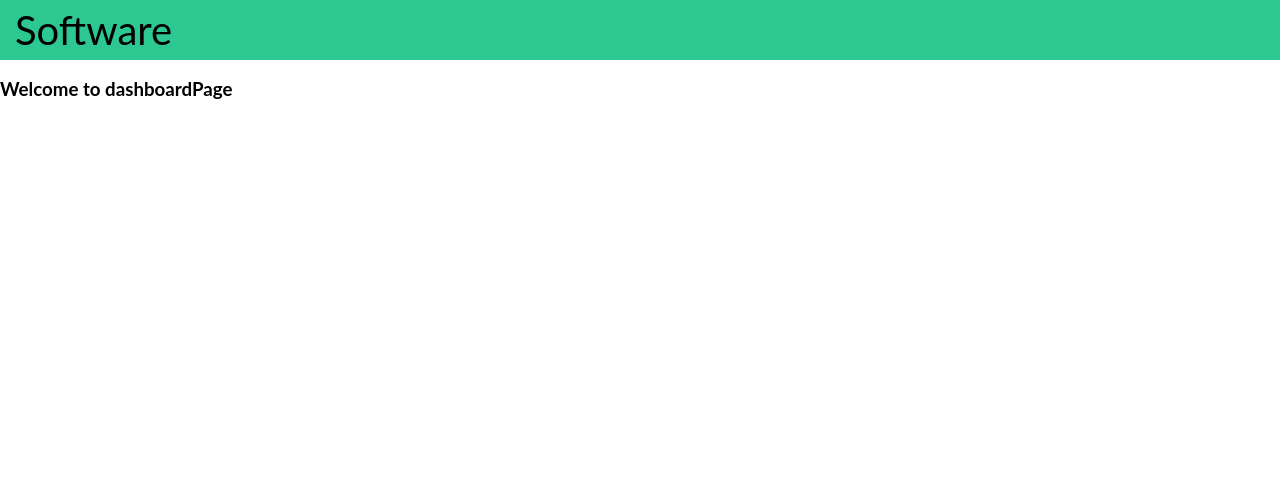
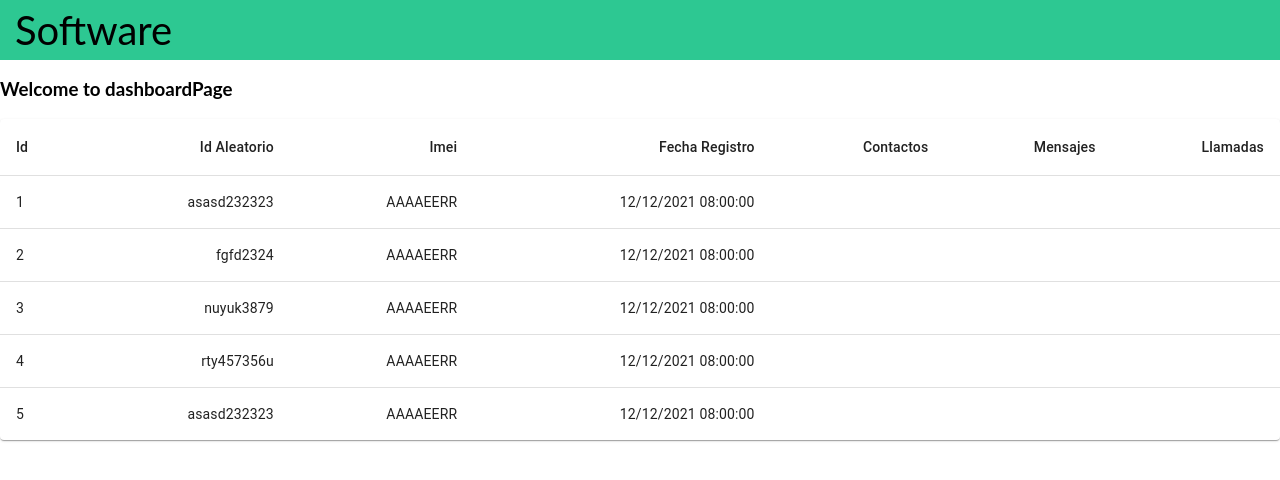
Before and after one commit to LuisR489/nxt_agenda_front, a Next.js app: page /dashboard in a window 1280 px wide. Shown: the top 480 px of the page. Built offline with nearby package versions, Linux system fonts and the light colour scheme.

Commit message:
add table material

```diff
--- a/package.json
+++ b/package.json
@@ -10,6 +10,7 @@
   "dependencies": {
     "@emotion/react": "^11.7.0",
     "@emotion/styled": "^11.6.0",
+    "@mui/material": "^5.2.3",
     "bootstrap": "^3.4.1",
     "next": "12.0.7",
     "react": "17.0.2",
--- a/pages/dashboard/index.js
+++ b/pages/dashboard/index.js
@@ -1,14 +1,65 @@
 import styles from '../../styles/Login.module.scss'
 import Layout from '../../components/Layout'
+import * as React from 'react';
+import Table from '@mui/material/Table';
+import TableBody from '@mui/material/TableBody';
+import TableCell from '@mui/material/TableCell';
+import TableContainer from '@mui/material/TableContainer';
+import TableHead from '@mui/material/TableHead';
+import TableRow from '@mui/material/TableRow';
+import Paper from '@mui/material/Paper';
+
+function createData(id, idAleatorio, Imei, fechaRegistro, contacts, sms, calls) {
+  return { id, idAleatorio, Imei, fechaRegistro, contacts, sms, calls };
+}
+
+const rows = [
+  createData(1, 'asasd232323', 'AAAAEERR', '12/12/2021 08:00:00'),
+  createData(2, 'fgfd2324', 'AAAAEERR', '12/12/2021 08:00:00'),
+  createData(3, 'nuyuk3879', 'AAAAEERR', '12/12/2021 08:00:00'),
+  createData(4, 'rty457356u', 'AAAAEERR', '12/12/2021 08:00:00'),
+  createData(5, 'asasd232323', 'AAAAEERR', '12/12/2021 08:00:00'),
+];
+
 export default function Dashboard() {
 
   return(
     <Layout>
       <div className={styles.dashboard} >
         <h3>Welcome to dashboardPage</h3>
-        <table>
-
-        </table>
+        <TableContainer component={Paper}>
+        <Table sx={{ minWidth: 650 }} aria-label="simple table">
+          <TableHead>
+            <TableRow>
+              <TableCell>Id</TableCell>
+              <TableCell align="right">Id Aleatorio</TableCell>
+              <TableCell align="right">Imei</TableCell>
+              <TableCell align="right">Fecha Registro</TableCell>
+              <TableCell align="right">Contactos</TableCell>
+              <TableCell align="right">Mensajes</TableCell>
+              <TableCell align="right">Llamadas</TableCell>
+            </TableRow>
+          </TableHead>
+          <TableBody>
+            {rows.map((row) => (
+              <TableRow
+                key={row.id}
+                sx={{ '&:last-child td, &:last-child th': { border: 0 } }}
+              >
+                <TableCell component="th" scope="row">
+                  {row.id}
+                </TableCell>
+                <TableCell align="right">{row.idAleatorio}</TableCell>
+                <TableCell align="right">{row.Imei}</TableCell>
+                <TableCell align="right">{row.fechaRegistro}</TableCell>
+                <TableCell align="right">{row.contacts}</TableCell>
+                <TableCell align="right">{row.mensajes}</TableCell>
+                <TableCell align="right">{row.calls}</TableCell>
+              </TableRow>
+            ))}
+          </TableBody>
+        </Table>
+      </TableContainer>
       </div>
     </Layout>
   )
```
